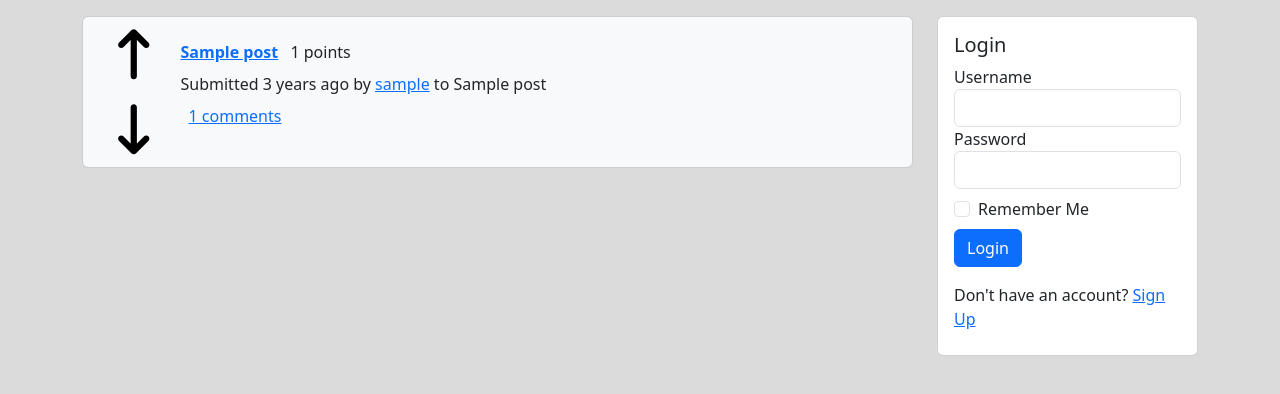
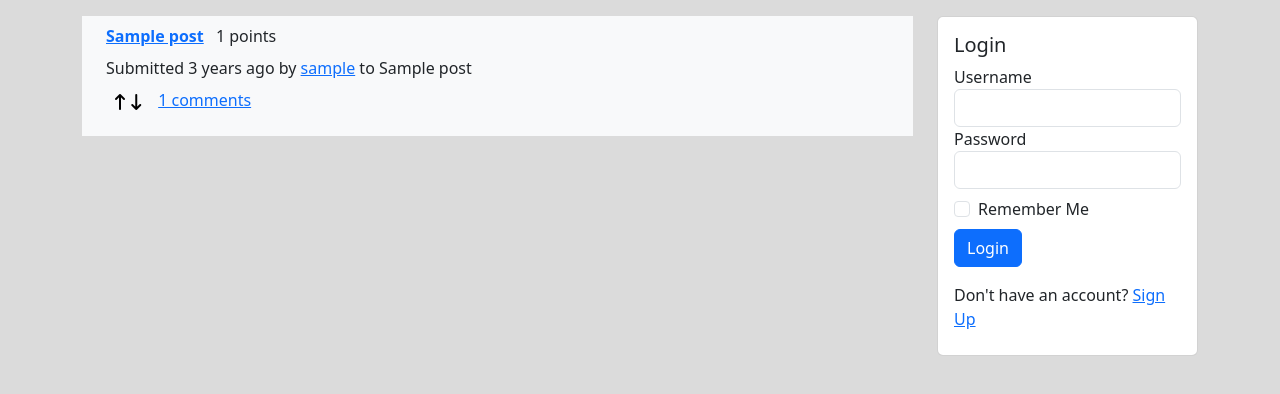
Before and after one commit to HunterStarets/Doodle, a Flask app: page / in a window 1280 px wide. Shown: the part 56-450 px from the top of the page. Run offline with Flask 3, Linux system fonts and the light colour scheme; tables that the repository leaves empty hold one stand-in row (values such as "Sample post").

Commit message:
Updating postcard display

```diff
--- a/templates/post.html
+++ b/templates/post.html
@@ -1,32 +1,27 @@
 {% set vote = vote_repository_singleton.get_post_vote_by_post_and_user_ids(post.post_id, session.get('user_id')) %}
 
-<div class="container px-4 bg-light d-flex flex-row align-items-center card vote" data-post-id="{{ post.post_id }}">
-    <div class=" d-flex flex-column px-2">
+<div class="container comment vote px-4 pt-2 mb-3 bg-light" data-post-id="{{ post.post_id }}">
+
+    <div class="d-flex flex-column">
+        <p class="mb-2"><strong class="pe-2"><a href="/posts/{{ post.post_id }}">{{ post.title
+                    }}</a></strong> <span class="points">{{
+                vote_repository_singleton.get_net_post_votes(post.post_id) }}</span> points </p>
+        <p class="mb-2">Submitted <span id="timestamp{{ post.post_id }}"></span> by
+        <a href="/users/{{ post.author_id }}">{{ user_repository_singleton.get_user_by_id(post.author_id).username }}</a> to {{ post.community_name }}</p>
+
+        <div class="d-flex flex-row pb-2">
+            <div class="px-2">
                 <!--If the user is not logged in, then the buttons are still visable, but not interactable-->
-        <button
-            class="btn btn-light border-0 p-0 bg-transparent {% if session.get('user_id') %} upvote-button {% endif %}"
-            style="font-size: 50px;" {% if vote and vote.is_upvote %} disabled {% endif %}>
+                <button class="btn btn-light border-0 p-0 bg-transparent {% if session.get('user_id') %} upvote-button {% endif %}"
+                {% if vote and vote.is_upvote %} disabled {% endif %}>
                     <i class="fa-solid fa-arrow-up-long" style="color: #000000;"></i>
                 </button>
-        <button
-            class="btn btn-light border-0 p-0 bg-transparent {% if session.get('user_id') %} downvote-button {% endif %}"
-            style="font-size: 50px;" {% if vote and not vote.is_upvote %} disabled {% endif %}>
+                <button class="btn btn-light border-0 p-0 bg-transparent {% if session.get('user_id') %} downvote-button {% endif %}"
+                {% if vote and not vote.is_upvote %} disabled {% endif %}>
                     <i class="fa-solid fa-arrow-down-long" style="color: #000000;"></i>
                 </button>
             </div>
-
-    <div class="d-flex flex-column" style="margin-left: 20px;">
-        <p class="mb-2"><strong class="pe-2"><a href="/posts/{{ post.post_id }}">{{ post.title
-                    }}</a></strong> <span class="points">{{
-                vote_repository_singleton.get_net_post_votes(post.post_id) }}</span> points </p>
-        <p class="mb-2">Submitted <span id="timestamp{{ post.post_id }}"></span> by <a
-                href="/users/{{ post.author_id }}">{{
-                user_repository_singleton.get_user_by_id(post.author_id).username }}</a> to {{
-            post.community_name }}</p>
-
-        <div class="d-flex flex-row mt-auto">
-            <p class="px-2"><a href="/posts/{{ post.post_id }}?scroll_to_comments=true">{{ post.comments|length }}
-                    comments</a></p>
+            <p class="px-2"><a href="/posts/{{ post.post_id }}?scroll_to_comments=true">{{ post.comments|length }} comments</a></p>
             {% if session.get('user_id') == post.author_id %}
             <a class="px-2" id="edit-post-link" href="/posts/{{ post.post_id }}/edit">Edit</a>
             <a class="px-2" id="delete-post-link" href="#">Delete</a>
```
Also changed, not shown: templates/comment.html (+0 -7 lines). Lines whose indentation alone changed are shown as unchanged.
